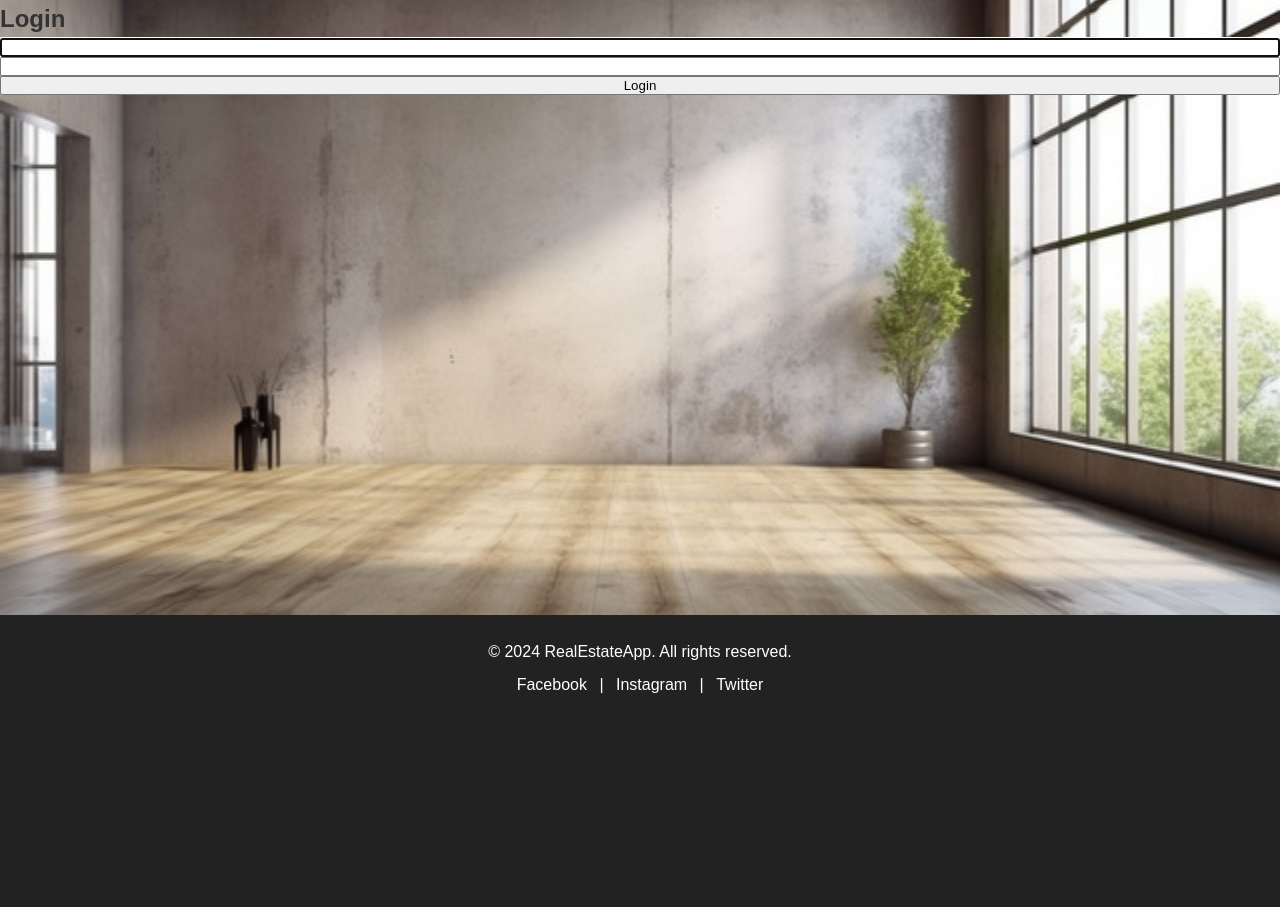
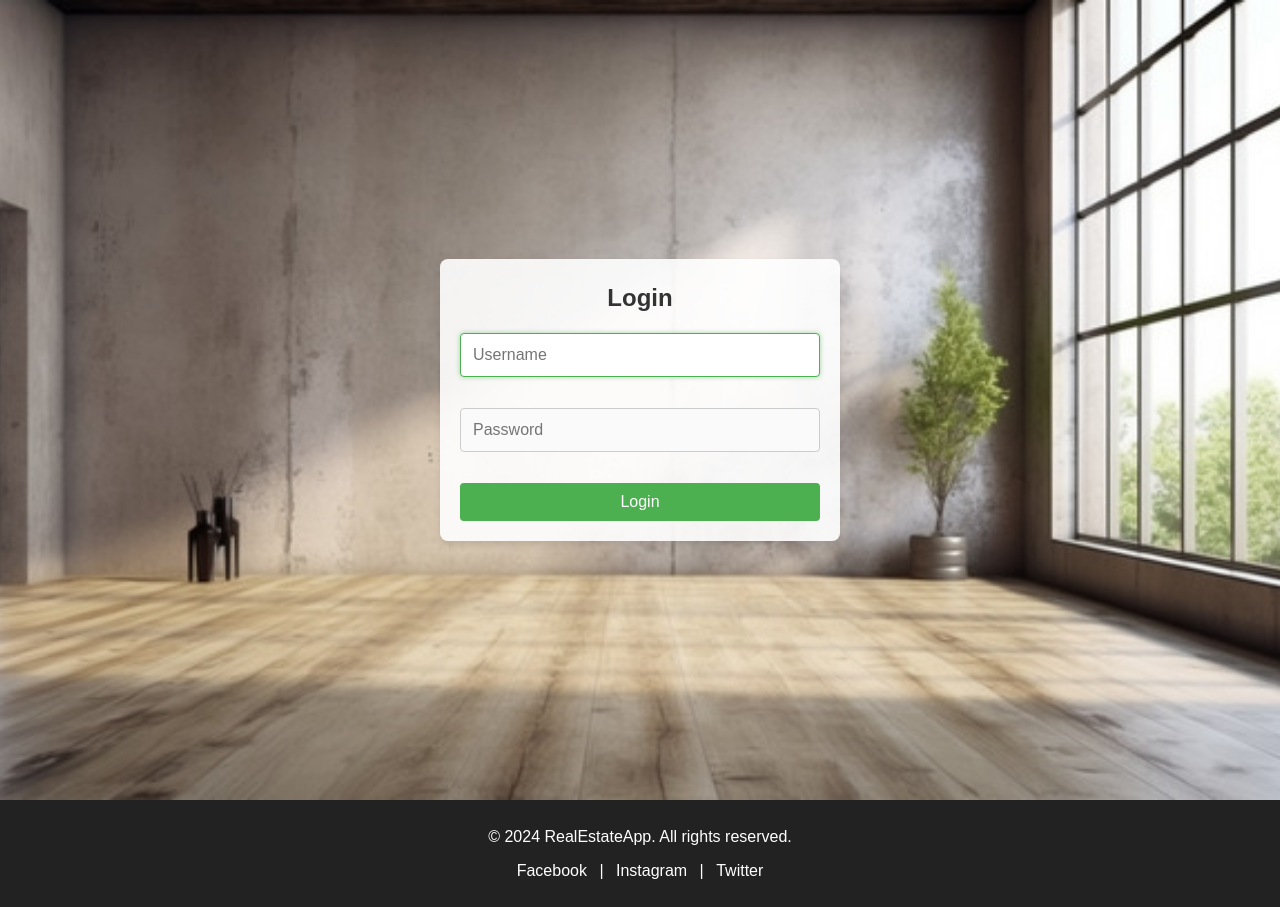
Before and after one commit to Petar-Koprinkov/Real-Estate-Web-Application, a Django app: page /account/login/ in a window 1280 px wide. Shown: the part 78-985 px from the top of the page. Before the commit the page ends 771 px from the top, so only its background shows below. Run offline with Django 5.2, Linux system fonts and the light colour scheme.

Commit message:
feat: Added CSS for login page

```diff
--- /dev/null
+++ b/static/css/login.css
@@ -0,0 +1,60 @@
+.login-container h2 {
+    margin-bottom: 1.5rem;
+    font-size: 1.8rem;
+    color: #4CAF50;
+}
+
+form {
+    display: flex;
+    flex-direction: column;
+}
+
+form input {
+    padding: 0.8rem;
+    margin-bottom: 1rem;
+    border: 1px solid #ccc;
+    border-radius: 5px;
+    font-size: 1rem;
+}
+
+form input:focus {
+    border-color: #4CAF50;
+    outline: none;
+    box-shadow: 0 0 5px rgba(76, 175, 80, 0.5);
+}
+
+form .error {
+    color: #e53935;
+    font-size: 0.9rem;
+    margin-bottom: 0.5rem;
+}
+
+form button {
+    background: #4CAF50;
+    color: #fff;
+    border: none;
+    padding: 0.8rem;
+    border-radius: 5px;
+    font-size: 1rem;
+    cursor: pointer;
+    transition: background-color 0.3s ease;
+}
+
+form button:hover {
+    background: #388E3C;
+}
+
+@media (max-width: 600px) {
+    .login-container {
+        padding: 1.5rem;
+    }
+
+    .login-container h2 {
+        font-size: 1.5rem;
+    }
+
+    form input, form button {
+        font-size: 0.9rem;
+        padding: 0.6rem;
+    }
+}
--- a/static/css/styles.css
+++ b/static/css/styles.css
@@ -1,2 +1,3 @@
 @import "home.css";
 @import "register.css";
+@import "login.css";
--- a/templates/accounts/login.html
+++ b/templates/accounts/login.html
@@ -1,14 +1,17 @@
 {% extends 'base.html' %}
+{% load placeholder %}
 {% block content %}
-    <div class="login-container">
+    <div class="form-wrapper">
+        <div class="register-container">
             <h2>Login</h2>
             <form method="post">
                 {{ form.username.errors }}
-            {{ form.username }}
+                {{ form.username|placeholder:'Username' }}
                 {{ form.password.errors }}
-            {{ form.password }}
+                {{ form.password|placeholder:'Password'  }}
                 {% csrf_token %}
-            <button type="submit">Login</button>
+                <button type="submit" class="btn">Login</button>
             </form>
         </div>
+    </div>
 {% endblock %}
```
Lines whose indentation alone changed are shown as unchanged.
